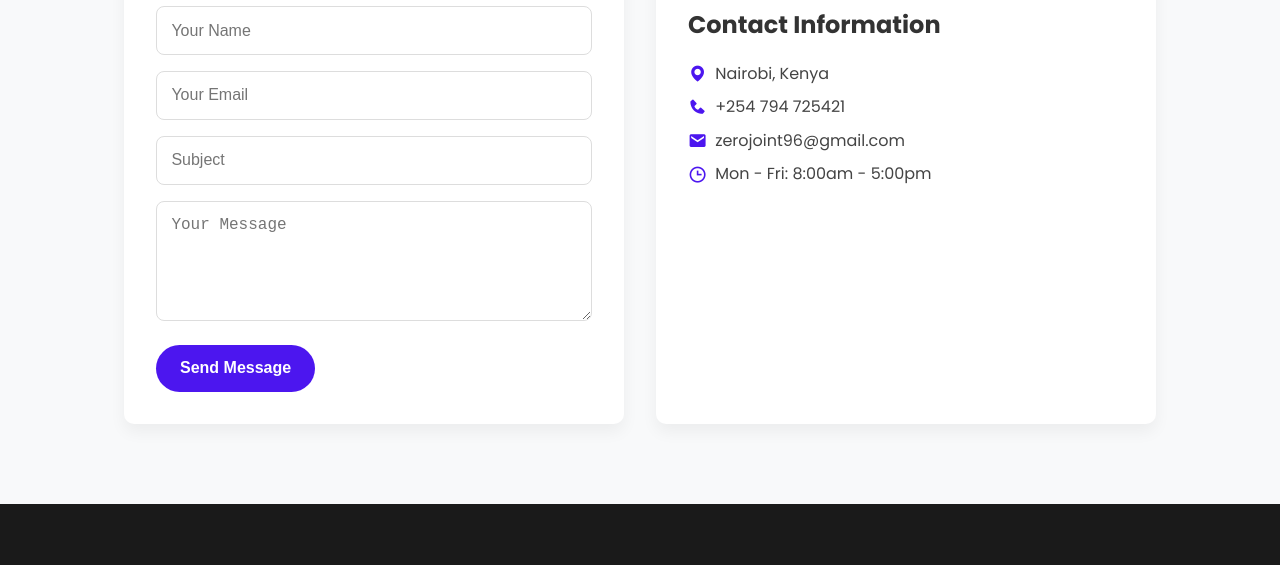
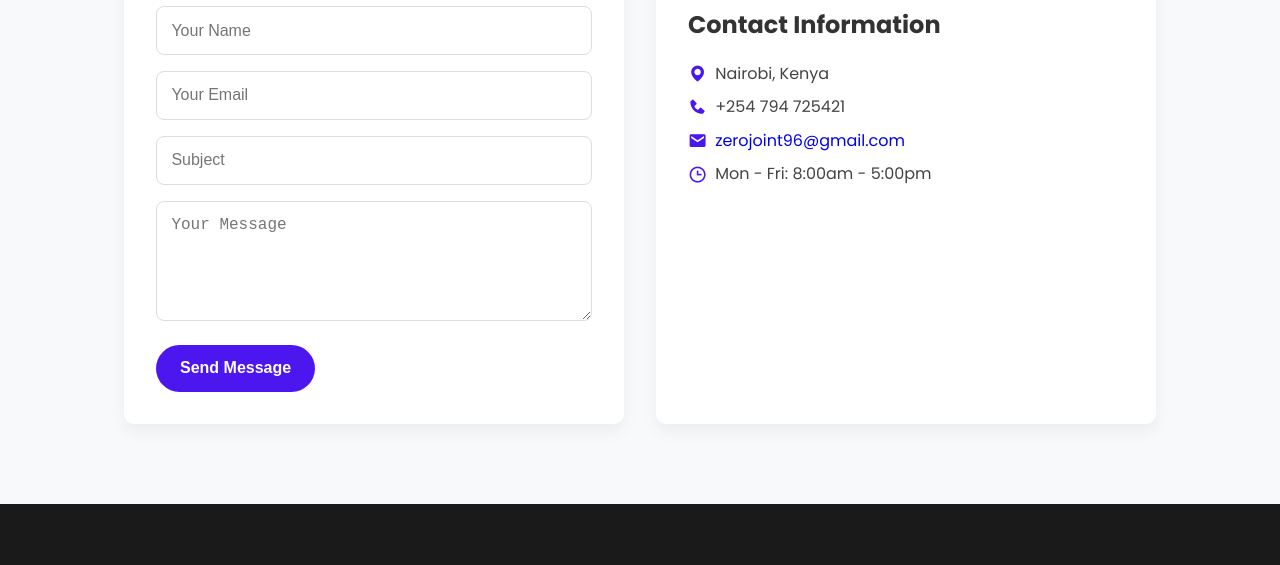
Before and after one commit to KakaDev254/Zerojoint, a plain HTML site: page index.html in a window 1280 px wide. Shown: the part 4020-4585 px from the top of the page. Drawn offline with nearby package versions, Linux system fonts and the light colour scheme.

Commit message:
addded mail

```diff
--- a/index.html
+++ b/index.html
@@ -351,7 +351,10 @@
             <h3>Contact Information</h3>
             <p><i class="bx bxs-map"></i> Nairobi, Kenya</p>
             <p><i class="bx bxs-phone"></i> +254 794 725421</p>
-            <p><i class="bx bxs-envelope"></i> zerojoint96@gmail.com</p>
+            <p>
+              <i class="bx bxs-envelope"></i>
+              <a href="mailto:zerojoint96@gmail.com">zerojoint96@gmail.com</a>
+            </p>
             <p><i class="bx bx-time"></i> Mon - Fri: 8:00am - 5:00pm</p>
           </div>
         </div>
@@ -404,7 +407,10 @@
           <h4>Contact Us</h4>
           <p><i class="bx bxs-map"></i> Nairobi, Kenya</p>
           <p><i class="bx bxs-phone"></i> +254 794 725421 / +254 755 141174</p>
-          <p><i class="bx bxs-envelope"></i> zerojoint96@gmail.com</p>
+          <p>
+            <i class="bx bxs-envelope"></i>
+            <a href="mailto:zerojoint96@gmail.com">zerojoint96@gmail.com</a>
+          </p>
         </div>
       </div>
 
```
Also changed, not shown: projects.html (+4 -1 lines), service.html (+4 -1 lines).
